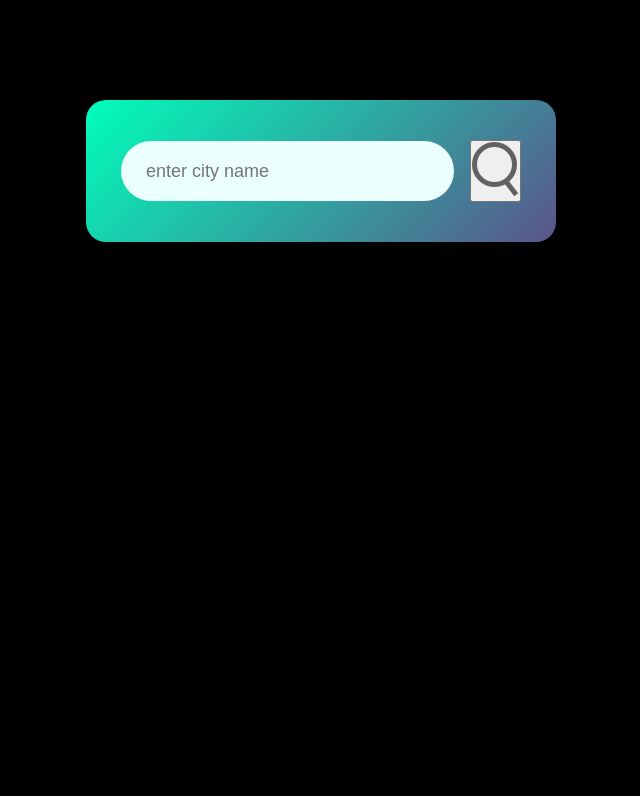
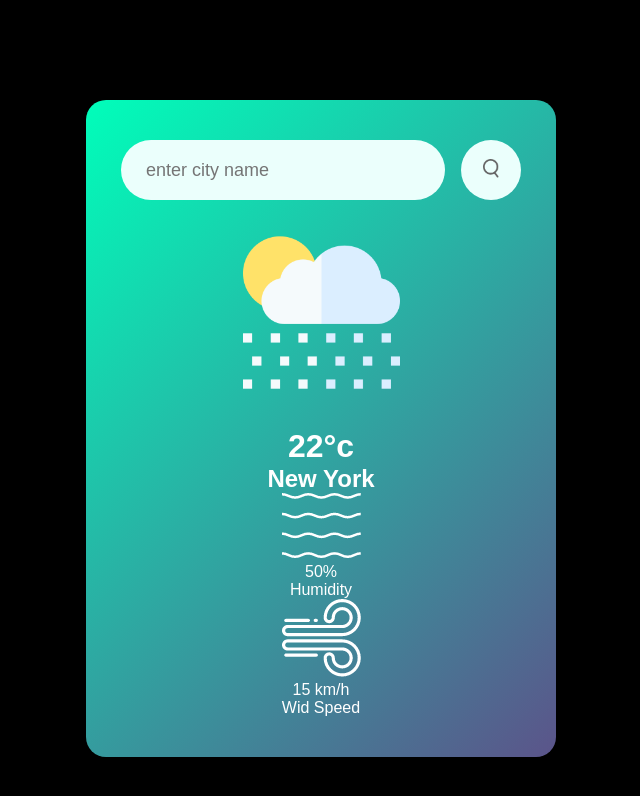
Before and after one commit to Saranga-glitch/Weather-App, a plain HTML site: page index.html in a window 1280 px wide. Shown: the whole page, without its empty margins (319-959 px from the left). Drawn offline with Linux system fonts and the light colour scheme.

Commit message:
added weather icons

```diff
--- a/index.html
+++ b/index.html
@@ -12,6 +12,27 @@
             <input type="text" placeholder="enter city name" spellcheck="false">
             <button><img src="images/search.png" ></button>
         </div>
+        <div class="Weather">
+            <img src="images/rain.png" class="weather-icon">
+            <h1 class="temp">22°c</h1>
+            <h2 class="city">New York</h2>
+            <div class="details">
+                <div class="col">
+                    <img src="images/humidity.png">
+                    <div>
+                        <p class="humidity">50%</p>
+                        <p>Humidity</p>
+                    </div>
+                </div>
+                <div class="col">
+                    <img src="images/wind.png">
+                    <div>
+                        <p class="wind">15 km/h</p>
+                        <p>Wid Speed</p>
+                    </div>
+                </div>
+            </div>
+        </div>
     </div>
 </body>
 </html>
--- a/style.css
+++ b/style.css
@@ -35,3 +35,15 @@ body {
     margin-right: 16px;
     font-size: 18px ;
 }
+.search button{
+    border: 0;
+    outline: 0;
+    background: #ebfffc;
+    border-radius: 50%;
+    width: 60px;
+    height: 60px;
+    cursor: pointer;
+}
+.search button img{
+    width:16px;
+}
```
